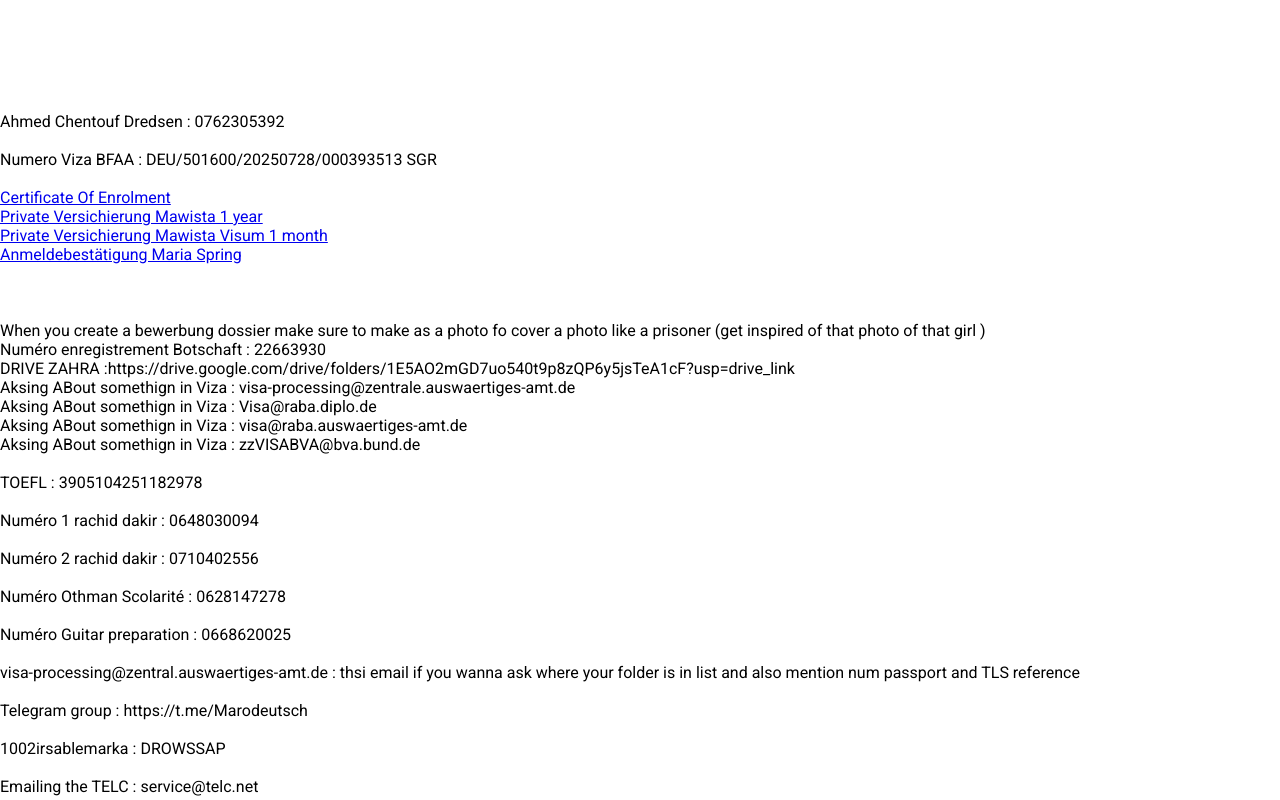
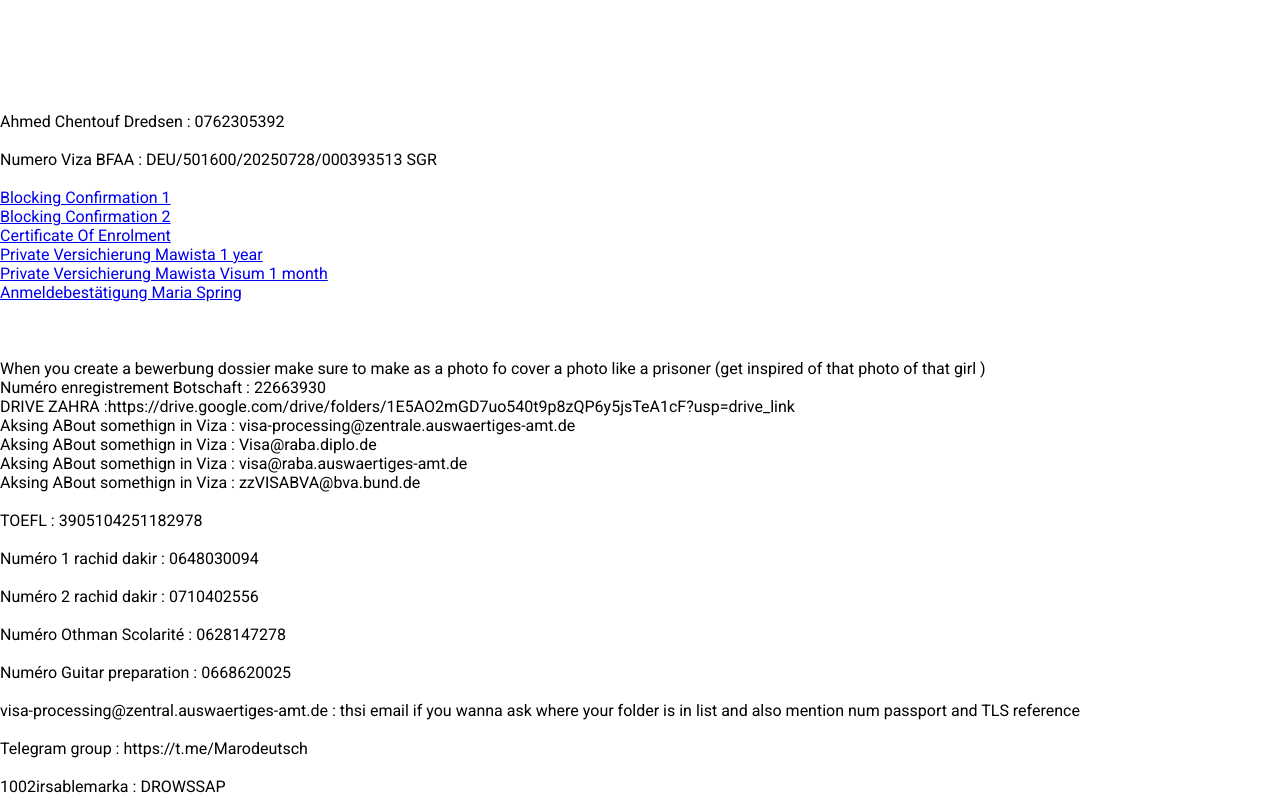
Before and after one commit to akramthedev/die-deutsch-traum, a React (Create React App) app: page /Dokument in a window 1280 px wide. Shown: the top 800 px of the page. Built offline with nearby package versions, Linux system fonts and the light colour scheme.

Commit message:
Update Dokument.jsx

```diff
--- a/src/Dokument.jsx
+++ b/src/Dokument.jsx
@@ -14,7 +14,9 @@ import Zer from './zertifikat.pdf'
 import Insurance  from "./MAWISTA_ONE_YEAR.pdf"
 import Anmeldebestätigung from "./Anmeldebestätigung.pdf";
 import CertificateOfEnrolment from "./certificateOfEnrolment.pdf"
-import MV from "./mawista_visum.pdf"
+import MV from "./mawista_visum.pdf";
+import Blocking1 from "./Blocking Confirmation-CX-10722-BA-4092-AKRAM-EL BASRI.pdf"
+import Blocking2 from "./Blocking Confirmation statemant-CX-10722-BA-4092-AKRAM-EL BASRI.pdf"
 
 
 import './App.css';
@@ -34,6 +36,19 @@ const Dokument = () => {
 
         <br />   <br />
 
+
+
+
+            <a href={Blocking1} download="Blocking1.pdf">
+        Blocking Confirmation 1
+      </a>
+    <br />
+
+
+            <a href={Blocking2} download="Blocking2.pdf">
+        Blocking Confirmation 2
+      </a>
+    <br />
 
 
 
```
